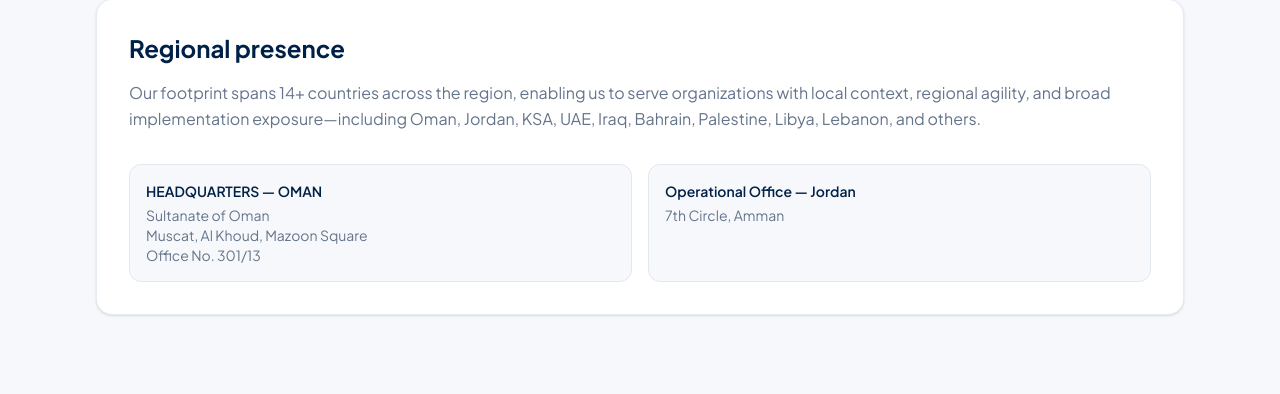
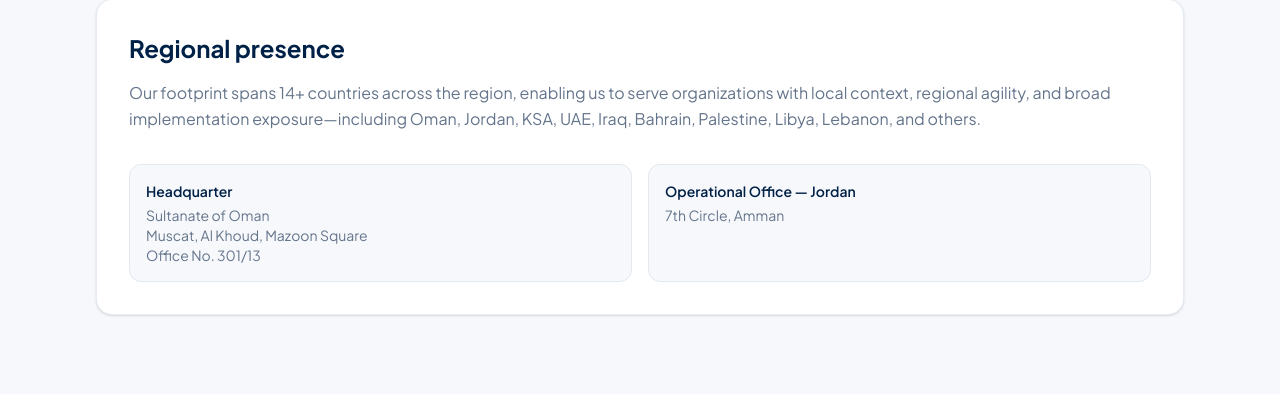
Before and after one commit to hassannassar91-ai/pioneer, a Django app: page /about/ in a window 1280 px wide. Shown: the part 991-1385 px from the top of the page. Run offline with Django 5.2, Linux system fonts and the light colour scheme; style sheets or scripts are compiled from the project's sources.

Commit message:
Rename Oman office label to Headquarter.
Co-authored-by: Cursor <cursoragent@cursor.com>

```diff
--- a/website/templates/website/about.html
+++ b/website/templates/website/about.html
@@ -55,8 +55,8 @@
       <p class="ar mt-4 text-vt-muted">يمتد حضورنا إلى أكثر من 14 دولة في المنطقة، مما يمكننا من خدمة المؤسسات بفهم محلي، ومرونة إقليمية، وخبرة تنفيذية واسعة، في دول تشمل عُمان، الأردن، السعودية، الإمارات، العراق، البحرين، فلسطين، ليبيا، لبنان وغيرها.</p>
       <div class="mt-8 grid gap-4 sm:grid-cols-2">
         <div class="rounded-xl border border-slate-200 bg-vt-surface p-4">
-          <p class="text-sm font-semibold text-vt-navy-900 en">HEADQUARTERS — OMAN</p>
-          <p class="text-sm font-semibold text-vt-navy-900 ar">المقر الرئيسي — عُمان</p>
+          <p class="text-sm font-semibold text-vt-navy-900 en">Headquarter</p>
+          <p class="text-sm font-semibold text-vt-navy-900 ar">المقر الرئيسي</p>
           <p class="mt-1 text-sm text-vt-muted en">Sultanate of Oman<br>Muscat, Al Khoud, Mazoon Square<br>Office No. 301/13</p>
           <p class="mt-1 text-sm text-vt-muted ar">سلطنة عُمان<br>مسقط، الخوض، مزون سكوير<br>مكتب رقم 301/13</p>
         </div>
--- a/website/templates/website/contact.html
+++ b/website/templates/website/contact.html
@@ -45,8 +45,8 @@
           <h2 class="text-2xl font-bold text-vt-navy-900">{% if is_arabic %}مكاتبنا{% else %}Our offices{% endif %}</h2>
           <div class="mt-6 space-y-6">
             <div class="rounded-xl border border-slate-200 bg-vt-surface p-4">
-              <p class="font-semibold text-vt-navy-900 en">HEADQUARTERS — OMAN</p>
-              <p class="font-semibold text-vt-navy-900 ar">المقر الرئيسي — عُمان</p>
+              <p class="font-semibold text-vt-navy-900 en">Headquarter</p>
+              <p class="font-semibold text-vt-navy-900 ar">المقر الرئيسي</p>
               <p class="en mt-2 text-sm text-vt-muted">Sultanate of Oman<br>Muscat, Al Khoud, Mazoon Square<br>Office No. 301/13</p>
               <p class="ar mt-2 text-sm text-vt-muted">سلطنة عُمان<br>مسقط، الخوض، مزون سكوير<br>مكتب رقم 301/13</p>
               <a href="https://maps.google.com/?q=Mazoon+Square+Al+Khoud+Muscat+Oman" class="vt-text-link mt-3" rel="noopener noreferrer" target="_blank">{% if is_arabic %}عرض على الخريطة{% else %}View on map{% endif %}</a>
```
